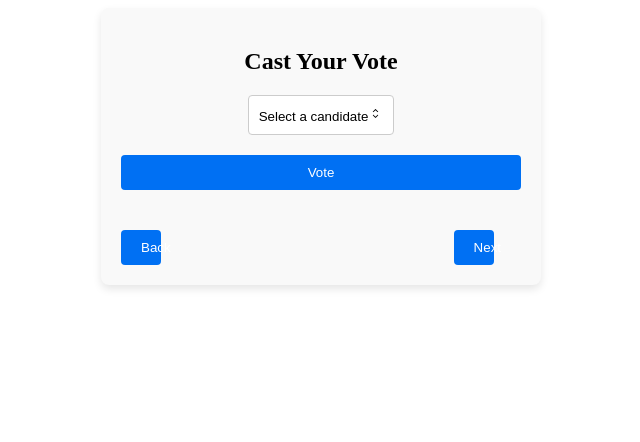
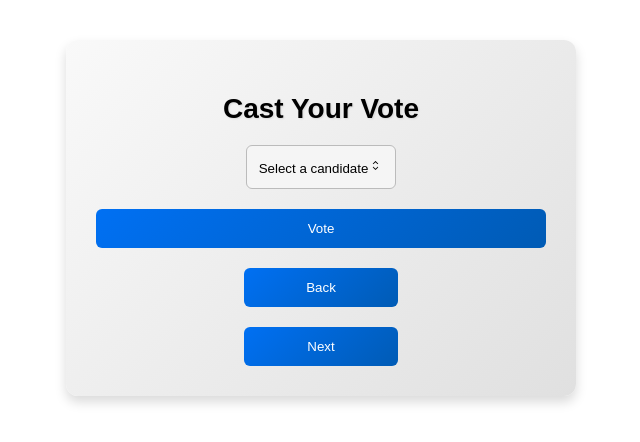
Before and after one commit to bc-rep-project/voting-dapp, a Next.js app: page /components/voting-interface in a window 1280 px wide. Shown: the top 442 px of the page, without its empty margins (319-959 px from the left). Built offline with nearby package versions, Linux system fonts and the light colour scheme; what web3 would draw is missing.

Commit message:
Improved CSS styles for VotingInterface component and updated VotingInterface.tsx

```diff
--- a/components/VotingInterface.tsx
+++ b/components/VotingInterface.tsx
@@ -57,7 +57,7 @@ export default function VotingInterface() {
 
        <Button type="submit" className="button">Vote</Button>
 
-       <div className="nav-buttons">
+       <div>
  <Link href="/components/register-voter">
    <Button type="button" className="button">Back</Button>
  </Link>
--- a/components/styles/VotingInterface.css
+++ b/components/styles/VotingInterface.css
@@ -5,19 +5,22 @@
   display: flex;
   flex-direction: column;
   align-items: center;
-  padding: 20px;
-  background-color: #f9f9f9;
-  border-radius: 8px;
-  box-shadow: 0 4px 8px rgba(0, 0, 0, 0.1);
-  max-width: 400px;
-  margin: auto;
+  padding: 30px;
+  background: linear-gradient(135deg, #f9f9f9, #e0e0e0);
+  border-radius: 12px;
+  box-shadow: 0 6px 12px rgba(0, 0, 0, 0.15);
+  max-width: 450px;
+  margin: 40px auto;
+  animation: fadeIn 0.5s ease-in-out;
 }
 
 .title {
-  font-size: 24px;
+  font-size: 28px;
   font-weight: bold;
   margin-bottom: 20px;
   text-align: center;
+  font-family: 'Arial', sans-serif;
+  text-shadow: 1px 1px 2px rgba(0, 0, 0, 0.1);
 }
 
 .space-y-2 > * + * {
@@ -26,10 +29,15 @@
 
 .select-trigger {
   width: 100%;
-  padding: 10px;
-  border: 1px solid #ccc;
-  border-radius: 4px;
-  background-color: #fff;
+  padding: 12px;
+  border: 1px solid #bbb;
+  border-radius: 6px;
+  background-color: #f5f5f5;
+  transition: background-color 0.3s ease;
+}
+
+.select-trigger:hover {
+  background-color: #e0e0e0;
 }
 
 .select-content {
@@ -49,14 +57,19 @@
 }
 
 .button {
-  padding: 10px 20px;
+  padding: 12px 24px;
   margin-top: 20px;
   border: none;
-  border-radius: 4px;
-  background-color: #0070f3;
+  border-radius: 6px;
+  background: linear-gradient(135deg, #0070f3, #005bb5);
   color: #fff;
   cursor: pointer;
   width: 100%;
+  transition: background 0.3s ease;
+}
+
+.button:hover {
+  background: linear-gradient(135deg, #005bb5, #003f7f);
 }
 
 .button:hover {
@@ -72,4 +85,12 @@
 
 .nav-buttons .button {
   width: 48%;
+  padding: 12px 24px;
+  border-radius: 6px;
+  background: linear-gradient(135deg, #0070f3, #005bb5);
+  transition: background 0.3s ease;
 }
+
+.nav-buttons .button:hover {
+  background: linear-gradient(135deg, #005bb5, #003f7f);
+}
```
Also changed, not shown: 2 other files (tests, documents, lock files or other folders).
